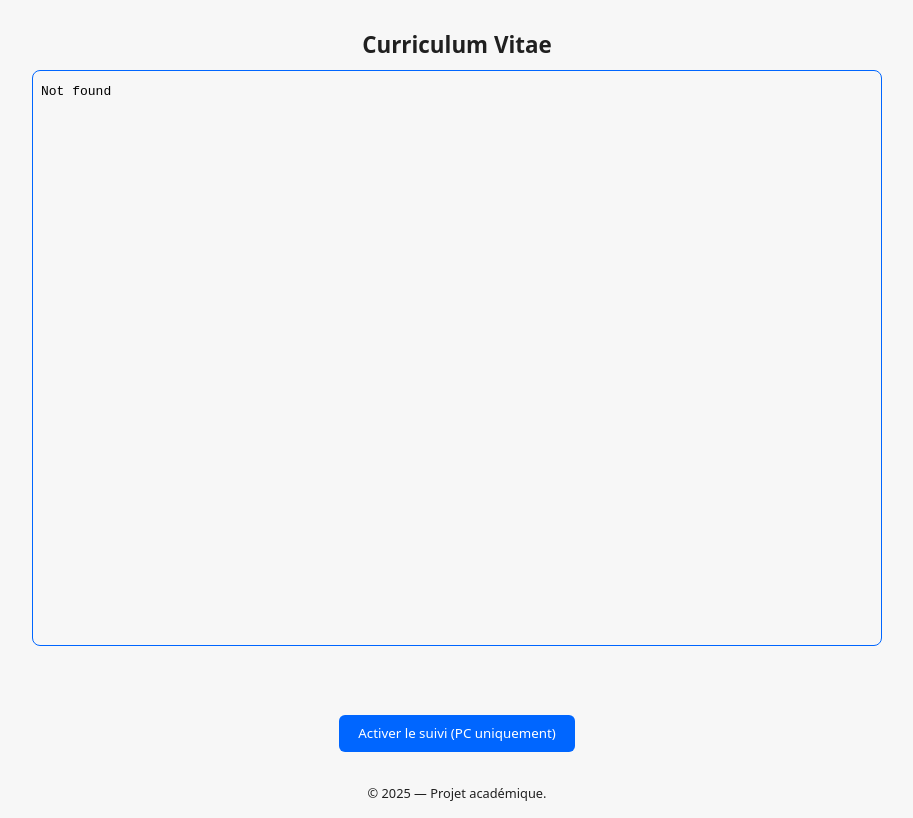
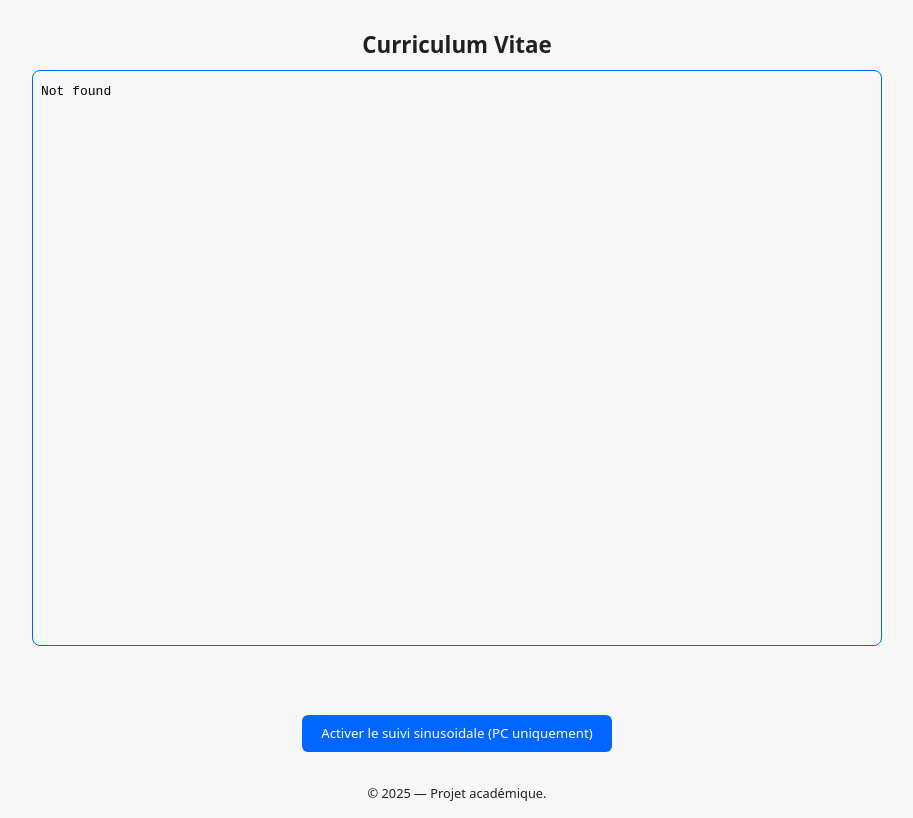
Before and after one commit to serolyn/serolyn.github.io, a plain HTML site: page index.html in a window 1280 px wide. Shown: the part 125-943 px from the top of the page, without its empty margins (183-1096 px from the left). Drawn offline with Linux system fonts and the light colour scheme; no server answers.

Commit message:
Update index.html

```diff
--- a/index.html
+++ b/index.html
@@ -17,7 +17,7 @@
       <iframe src="CV_Walid_Filali.pdf"></iframe>
     </section>
     <section id="grid"></section>
-    <button id="toggle-tracking">Activer le suivi (PC uniquement)</button>
+    <button id="toggle-tracking">Activer le suivi sinusoidale (PC uniquement)</button>
   </main>
   <svg id="tracker-svg"></svg>
   <footer>&copy; 2025 — Projet académique.</footer>
```
